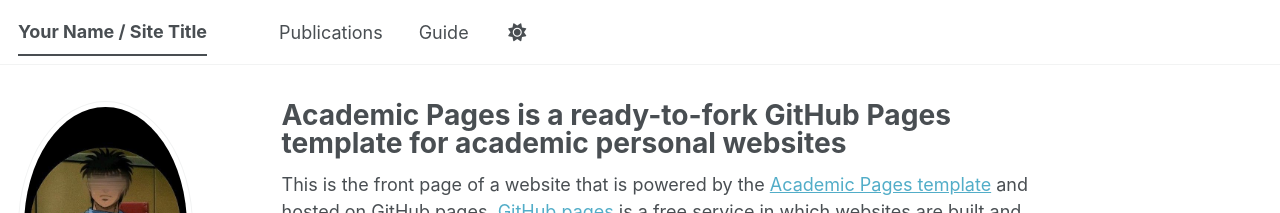
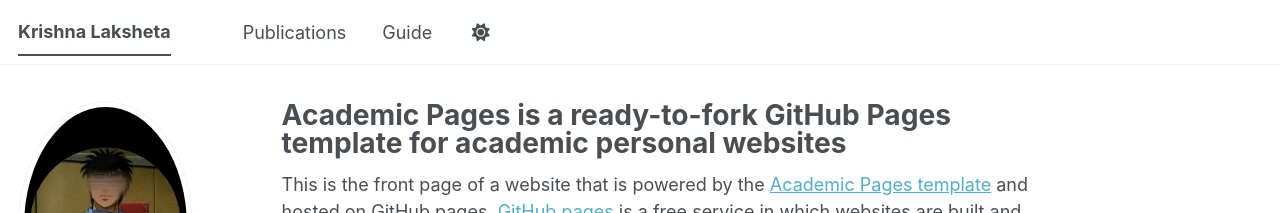
Before and after one commit to laksheta/laksheta.github.io, a Jekyll site: the page built from _pages/about.md, in a window 1280 px wide. Shown: the top 213 px of the page. Built offline with Jekyll 4.4.1, drawn with Linux system fonts in a browser that asks for light colours; some web fonts are replaced; a script bundle is joined from its source files by our own code; library files that are not in the unit come from our copies.

Commit message:
data - name

```diff
--- a/_config.yml
+++ b/_config.yml
@@ -9,7 +9,7 @@
 # Basic Site Settings
 locale                   : "en-US"
 site_theme               : "default" # The available themes options are "default", "air", "sunrise", "mint", "dirt" and "contrast"
-title                    : "Your Name / Site Title"
+title                    : "Krishna Laksheta"
 title_separator          : "-"
 name                     : &name "Your Name"
 description              : &description "Your Name's academic portfolio"   # Update this with a general description of your site, this is the default if not overridden by a page
```
